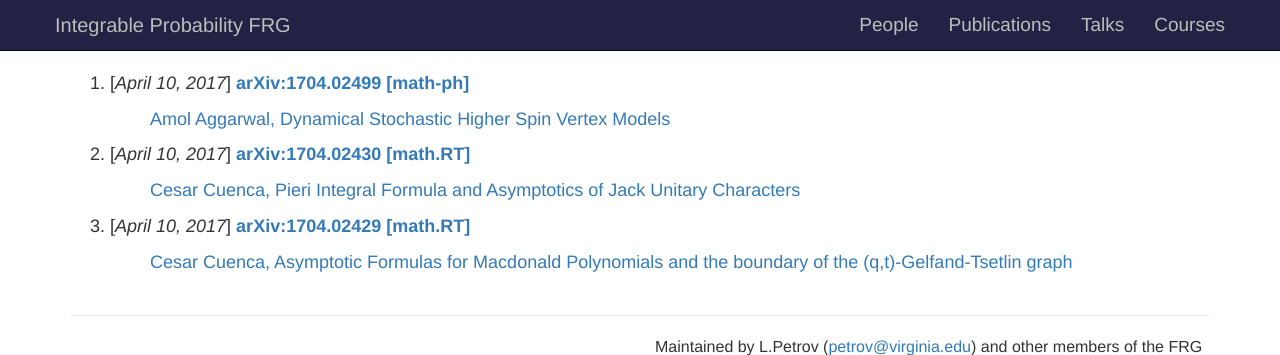
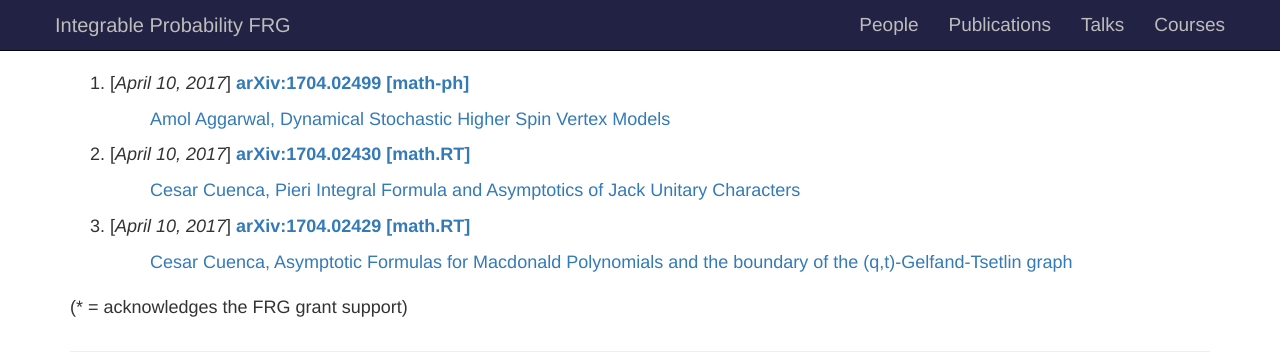
Before and after one commit to int-prob/int-prob-code, a Jekyll site: the page built from publications.md, in a window 1280 px wide, cut to the strip 0-355 px from the top of the page. Built offline with Jekyll 4.4.1, drawn with Linux system fonts in a browser that asks for light colours.

Commit message:
added notation that * = strictly supported by the FRG grant

```diff
--- a/past_events.html
+++ b/past_events.html
@@ -7,3 +7,5 @@ layout: default
 <!-- <iframe src="https://calendar.google.com/calendar/embed?showTitle=0&amp;showNav=0&amp;showDate=0&amp;showPrint=0&amp;showCalendars=0&amp;mode=AGENDA&amp;height=600&amp;wkst=2&amp;bgcolor=%23ffffff&amp;src=mls9vssib1s3gvtqkbs76s1s5s%40group.calendar.google.com&amp;color=%23711616&amp;ctz=America%2FNew_York" width="95%" height="600" frameborder="0" scrolling="no"></iframe> -->
 
 {% include cal_scripts_past.js %}
+
+(* = supported in part by the FRG grant)
--- a/publications.md
+++ b/publications.md
@@ -21,3 +21,5 @@ layout: default
   {% endfor %}
   {% endfor %}
 </ol>
+
+(\* = acknowledges the FRG grant support)
```
